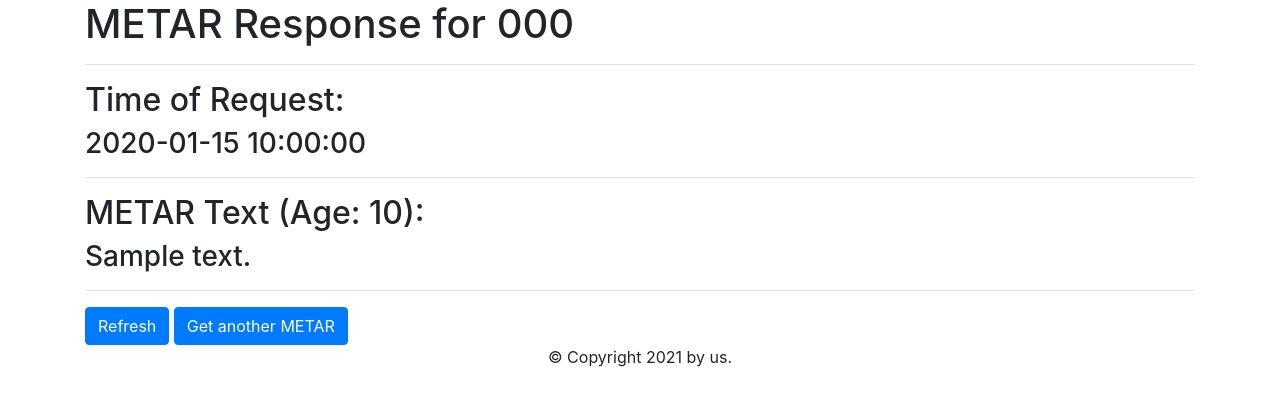
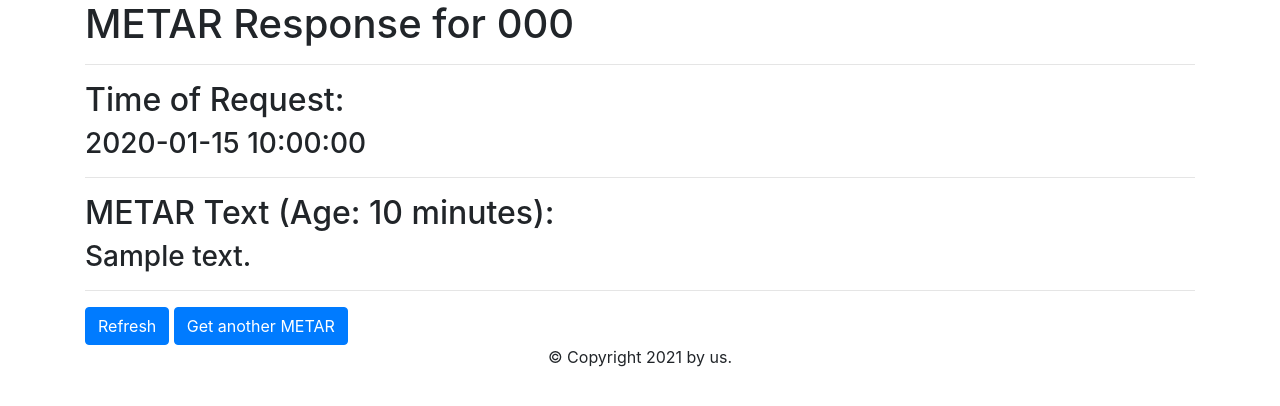
Before and after one commit to mogvaj/new-metar-getter, a Flask app: template templates/showMetar.html in a window 1280 px wide. Shown: the top 406 px of the page. Run offline with Flask 2, Linux system fonts and the light colour scheme; the template is opened without the code that fills it: most values are stand-ins (such as "Sample title", 1, 10 or a date in 2020).

Commit message:
Still troubleshooting metarAge

```diff
--- a/app.py
+++ b/app.py
@@ -47,7 +47,7 @@ def getMetar(anIcaoCode: str):
     infoForShowMetarPage = {
         "metarText": metarResponse.text,
         "timeSearched": metarFormatTime,
-        "metarAge": metarAge,
+        "metarAge": metarAge.minutes,
         "icaoCode": anIcaoCode.strip().upper()
     }
 
--- a/templates/showMetar.html
+++ b/templates/showMetar.html
@@ -12,7 +12,7 @@
 <h2>Time of Request:</h2>
 <h3>{{info.timeSearched}}</h3>
 <hr>
-<h2>METAR Text (Age: {{info.metarAge}}):</h2>
+<h2>METAR Text (Age: {{info.metarAge}} minutes):</h2>
 <h3>{{info.metarText}}</h3>
 <hr>
 <button class="btn btn-primary" onclick="window.location='/getMetar/{{info.icaoCode}}'">Refresh</button>
```
